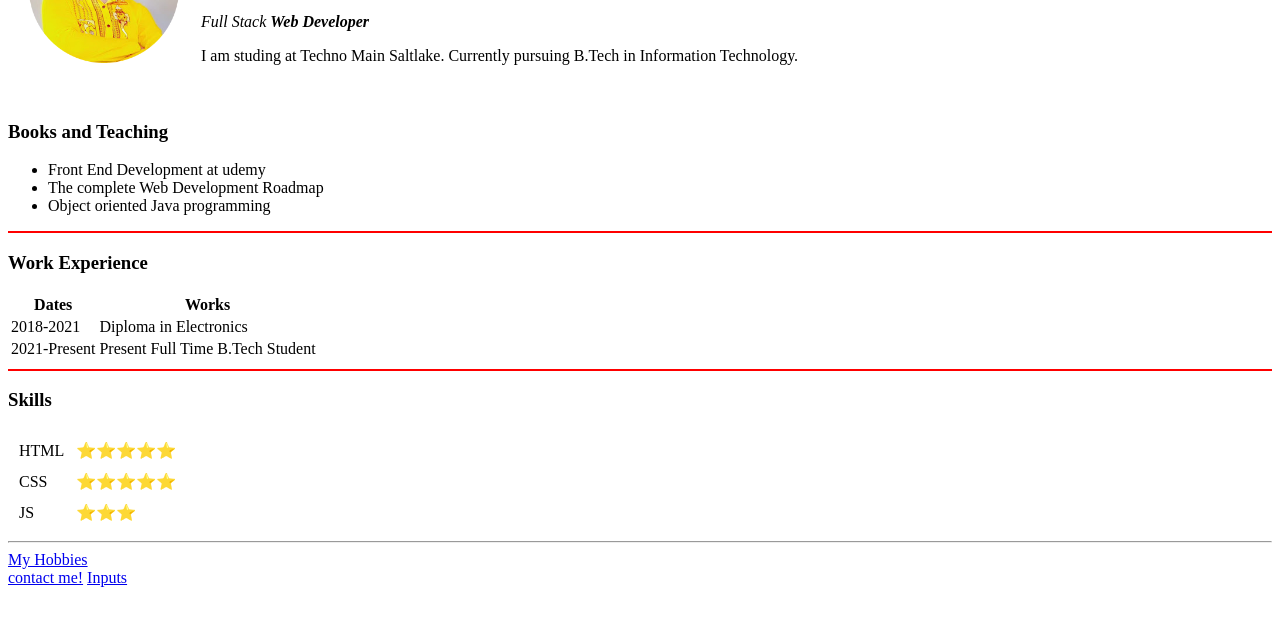
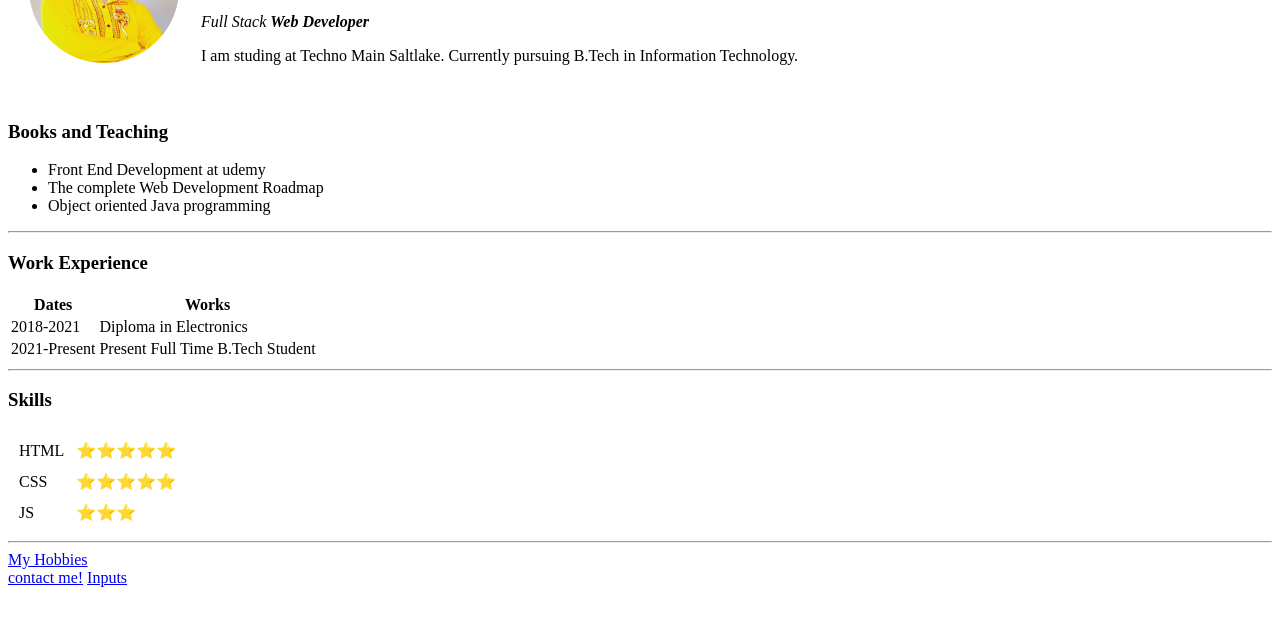
Before and after one commit to AryadeepIT/udemy-cv-website, a plain HTML site: page index.html in a window 1280 px wide. Shown: the part 130-756 px from the top of the page. Drawn offline with Linux system fonts and the light colour scheme.

Commit message:
horizontal line colour removed

```diff
--- a/index.html
+++ b/index.html
@@ -24,7 +24,7 @@
     <li>The complete Web Development Roadmap</li>
     <li>Object oriented Java programming</li>
   </ul>
-  <hr color="red">
+  <hr>
   <h3>Work Experience</h3>
   <table>
     <thead>
@@ -49,7 +49,7 @@
 
     </tr>
   </table>
-<hr color="red">
+<hr>
   <h3>Skills</h3>
       <table cellspacing="10">
         <tr>
```
